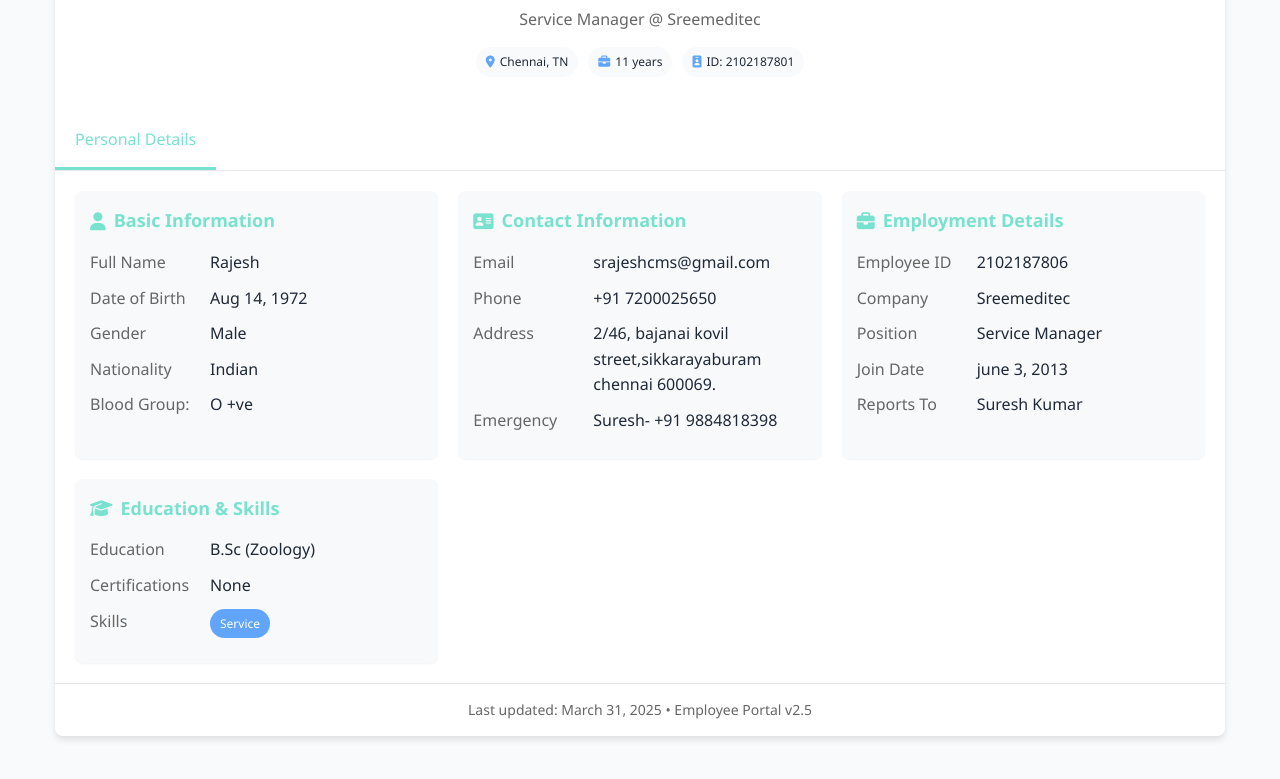
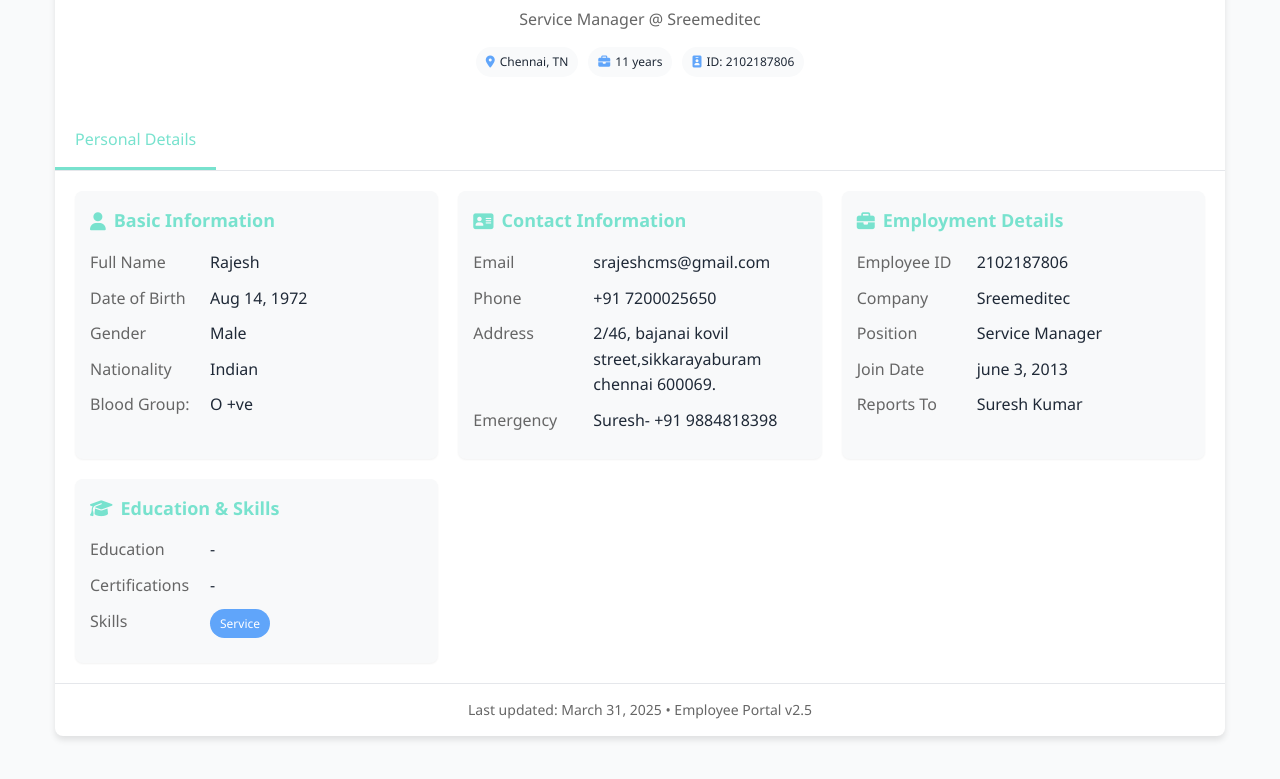
Before and after one commit to sreemeditec/employeedetails, a plain HTML site: page rajesh.html in a window 1280 px wide. Shown: the part 365-1144 px from the top of the page. Drawn offline with Linux system fonts and the light colour scheme.

Commit message:
Update rajesh.html

```diff
--- a/rajesh.html
+++ b/rajesh.html
@@ -388,7 +388,7 @@
                         <div class="profile-badges">
                             <div class="badge"><i class="fas fa-map-marker-alt"></i> Chennai, TN</div>
                             <div class="badge"><i class="fas fa-briefcase"></i> 11 years</div>
-                            <div class="badge"><i class="fas fa-id-badge"></i> ID: 2102187801</div>
+                            <div class="badge"><i class="fas fa-id-badge"></i> ID: 2102187806</div>
                         </div>
                     </div>
                 </div>
@@ -475,11 +475,11 @@
                                 <h3 class="section-title"><i class="fas fa-graduation-cap"></i> Education & Skills</h3>
                                 <div class="detail-item">
                                     <div class="detail-label">Education</div>
-                                    <div class="detail-value">B.Sc (Zoology)</div>
+                                    <div class="detail-value">-</div>
                                 </div>
                                 <div class="detail-item">
                                     <div class="detail-label">Certifications</div>
-                                    <div class="detail-value">None</div>
+                                    <div class="detail-value">-</div>
                                 </div>
                                 <div class="detail-item">
                                     <div class="detail-label">Skills</div>
```
